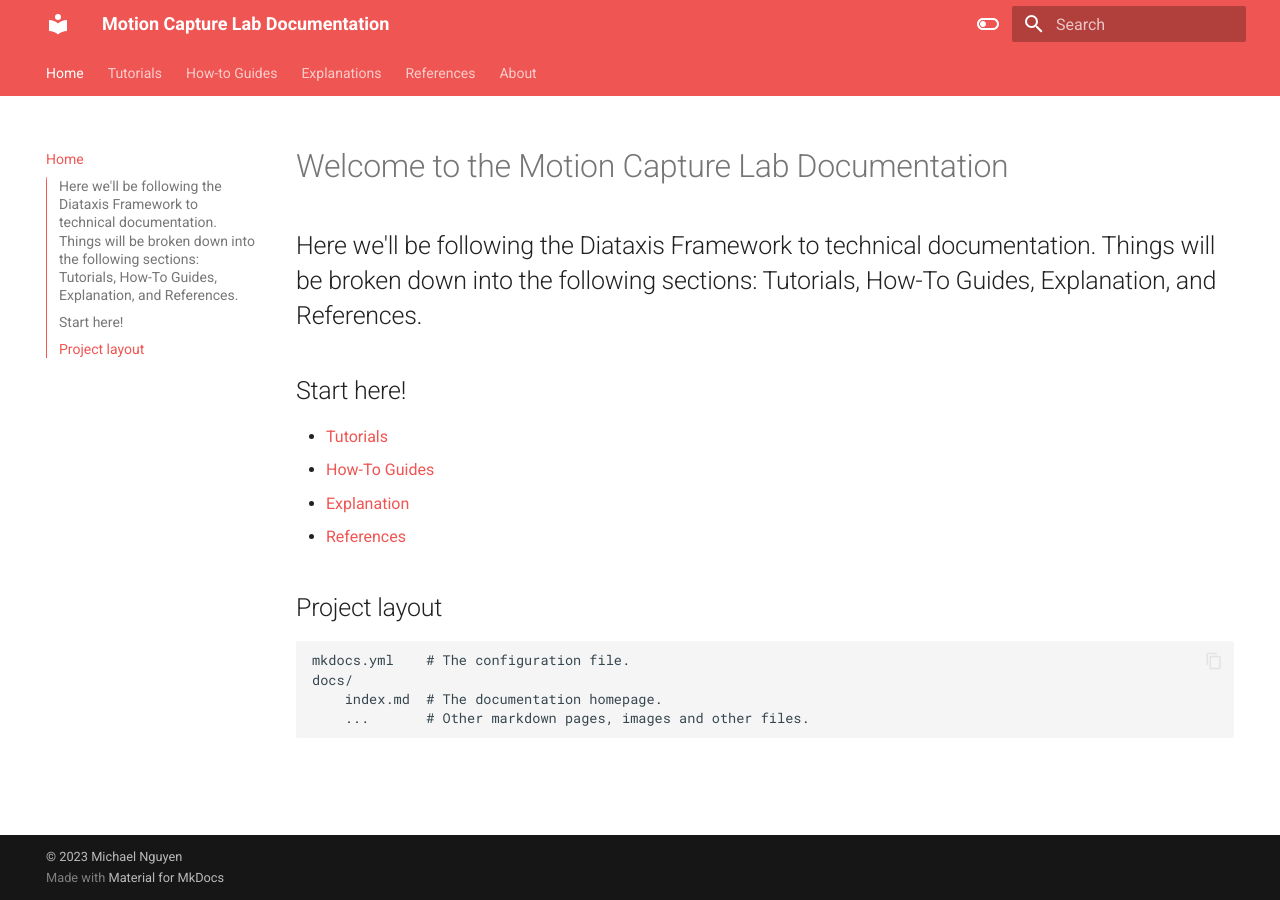
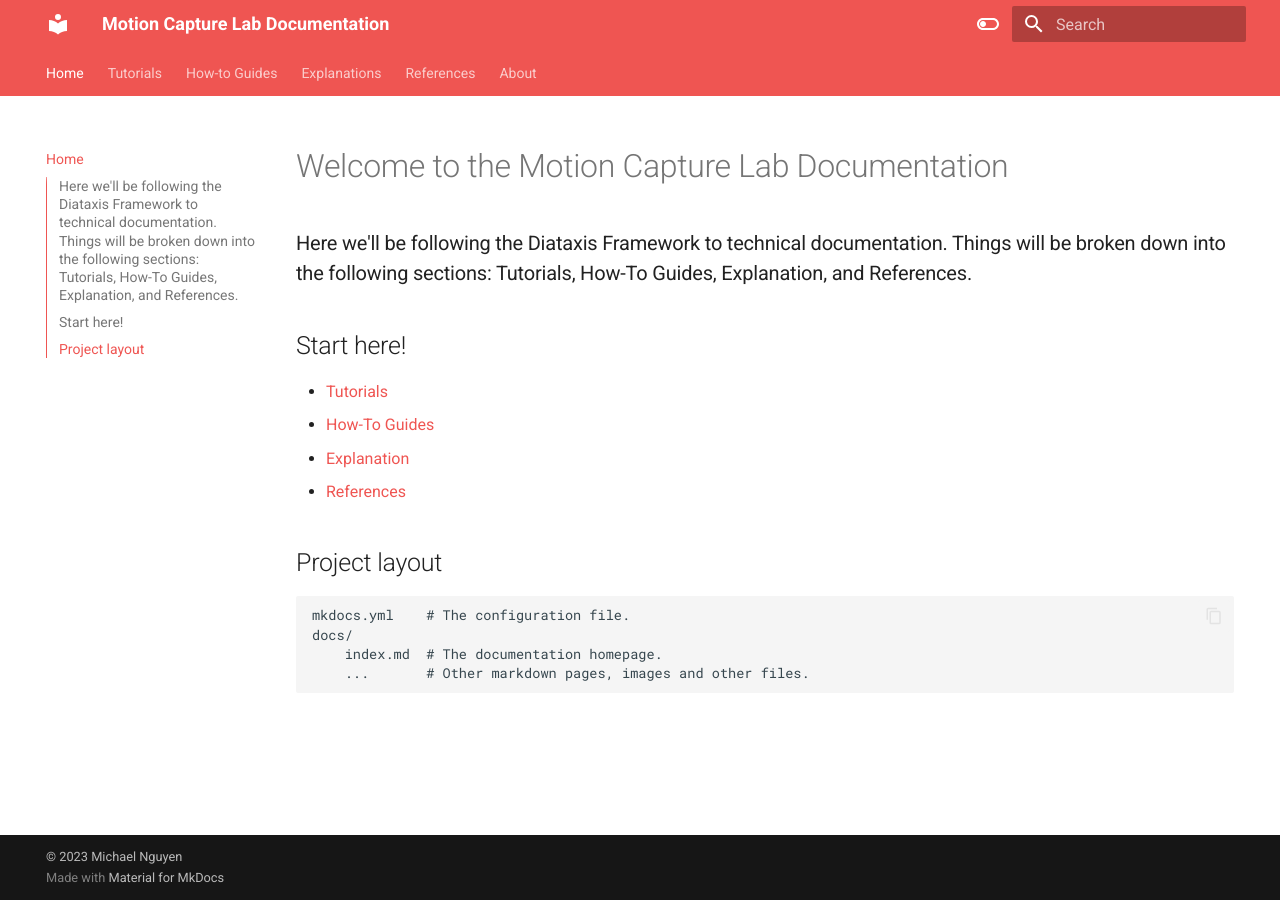
Before and after one commit to MocapMike/MotionCaptureDocumentation, an MkDocs documentation site: the page built from docs/index.md, in a window 1280 px wide. Built offline with MkDocs 1.6.1 and Material for MkDocs 9.7.7, drawn with Linux system fonts in a browser that asks for light colours.

```diff
--- a/docs/index.md
+++ b/docs/index.md
@@ -1,6 +1,6 @@
 # Welcome to the Motion Capture Lab Documentation
 
-## Here we'll be following the Diataxis Framework to technical documentation. Things will be broken down into the following sections: Tutorials, How-To Guides, Explanation, and References.
+### Here we'll be following the Diataxis Framework to technical documentation. Things will be broken down into the following sections: Tutorials, How-To Guides, Explanation, and References.
 
 ## Start here!
 
```
